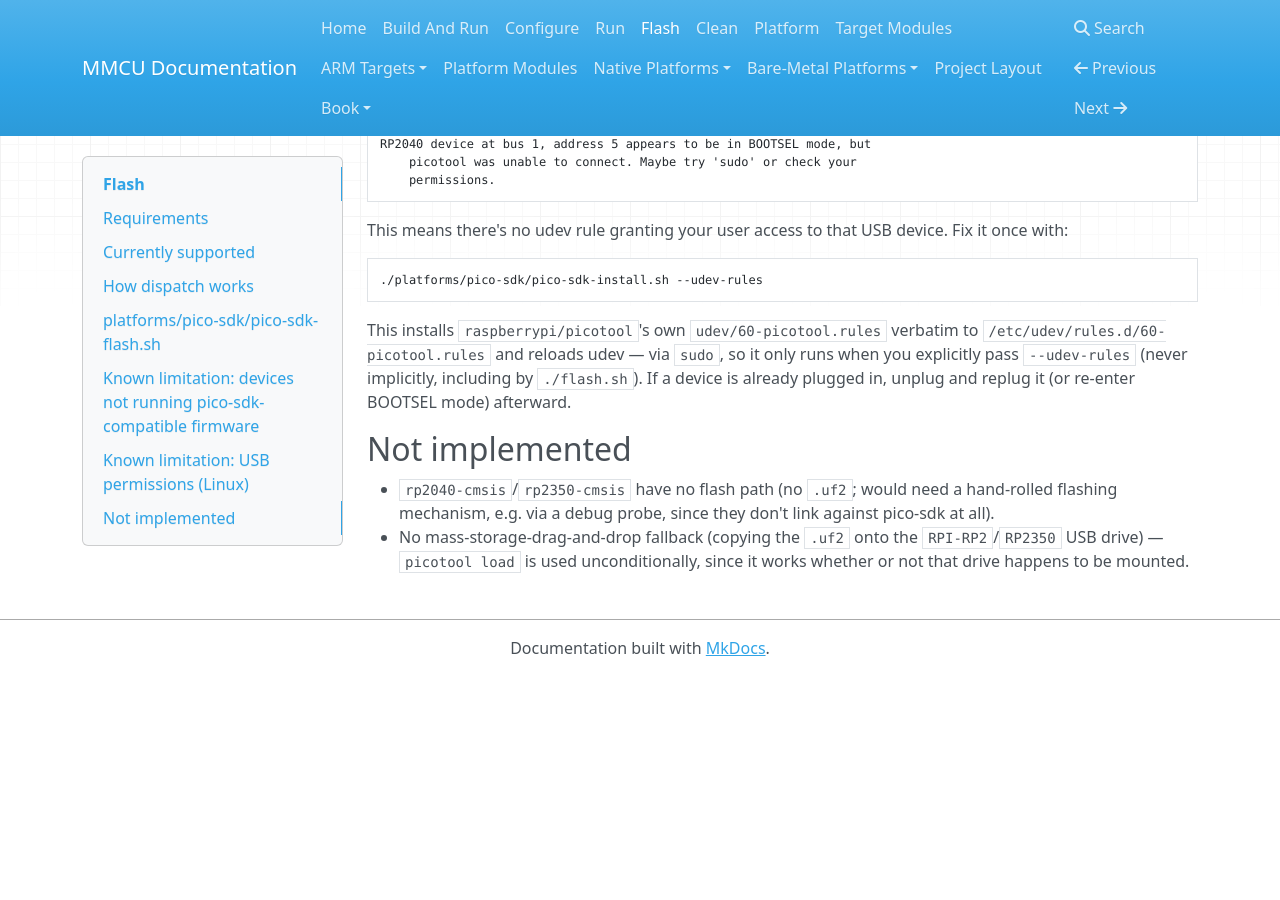
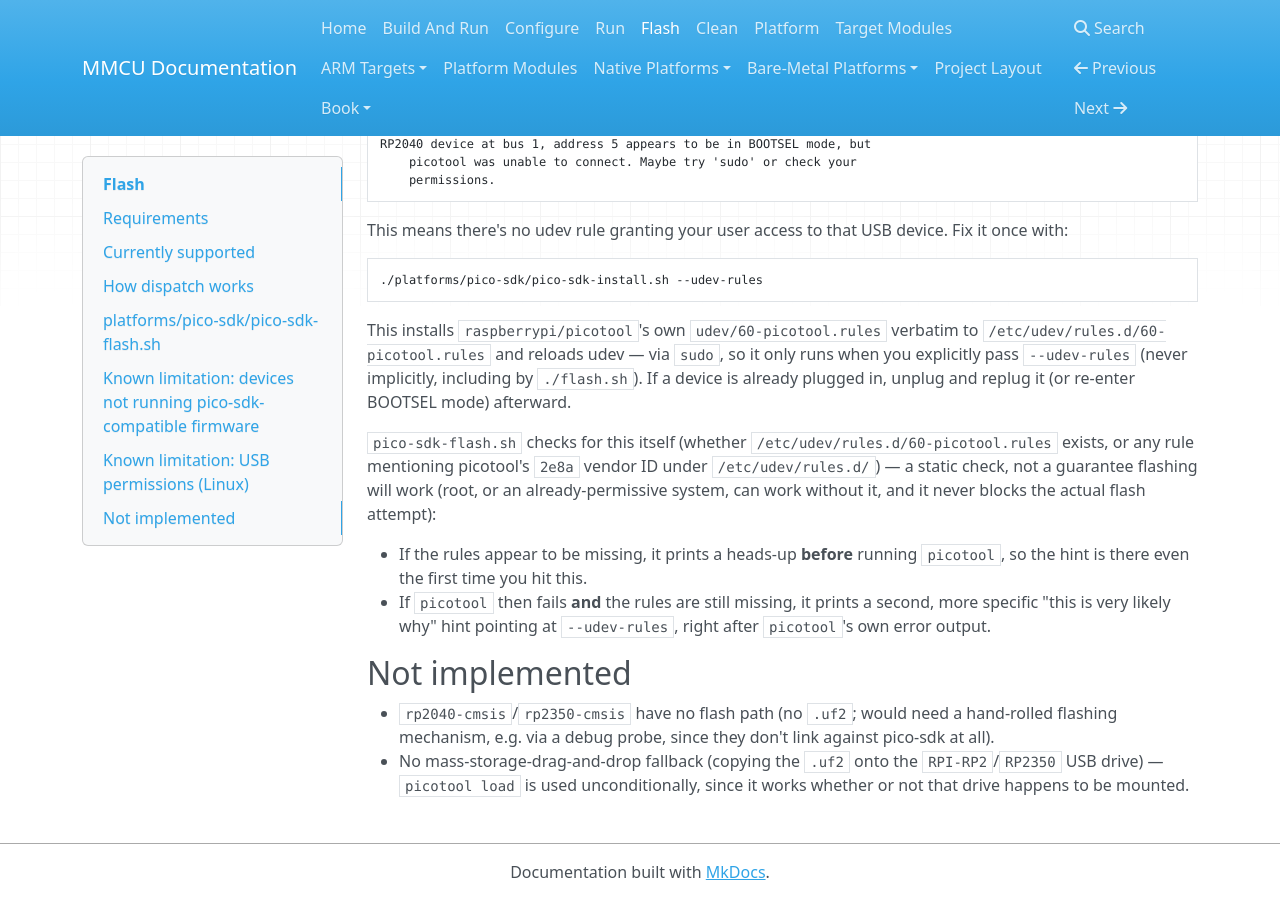
Before and after one commit to 32bitmicroLLC/MMCU, an MkDocs documentation site: the page built from docs/flash.md, in a window 1280 px wide and 900 px high, scrolled down 2103 px. Built offline with MkDocs 1.6.1, drawn with Linux system fonts in a browser that asks for light colours; nearby versions of some CDN libraries; before the commit the page ends 2779 px from its top, so only the background shows below that.

Commit message:
pico-sdk-flash.sh: detect missing picotool udev rules, offer a fix hint
Checks for /etc/udev/rules.d/60-picotool.rules (or any rule mentioning
picotool's 2e8a vendor ID) before running picotool, printing a heads-up if
it looks missing. If picotool then actually fails and the rules are still
missing, prints a second, more specific hint pointing at
'./platforms/pico-sdk/pico-sdk-install.sh --udev-rules' right after
picotool's own error output, rather than leaving the user to search for
the fix themselves. Neither check blocks the actual flash attempt (root,
or an already-permissive system, can work without the rule).

Switched from 'exec picotool ...' to running it normally and propagating
its exit code, since the post-failure hint needs picotool to have already
returned.

Verified against the real attached RP2040 hardware: with no udev rule
installed, the script now correctly shows the upfront note, picotool's own
'unable to connect ... Maybe try sudo' error, and the follow-up fix hint,
while still exiting with picotool's real status code (249). Along the way,
found and fixed an unrelated problem in this session's sandbox (the
picotool binary itself had been corrupted to 0 bytes by an earlier stray
command) by reinstalling it via pico-sdk-install.sh --clean. Documented in
docs/flash.md.

```diff
--- a/docs/flash.md
+++ b/docs/flash.md
@@ -126,6 +126,18 @@ verbatim to `/etc/udev/rules.d/60-picotool.rules` and reloads udev — via
 implicitly, including by `./flash.sh`). If a device is already plugged in,
 unplug and replug it (or re-enter BOOTSEL mode) afterward.
 
+`pico-sdk-flash.sh` checks for this itself (whether
+`/etc/udev/rules.d/60-picotool.rules` exists, or any rule mentioning
+picotool's `2e8a` vendor ID under `/etc/udev/rules.d/`) — a static check, not
+a guarantee flashing will work (root, or an already-permissive system, can
+work without it, and it never blocks the actual flash attempt):
+
+- If the rules appear to be missing, it prints a heads-up **before** running
+  `picotool`, so the hint is there even the first time you hit this.
+- If `picotool` then fails **and** the rules are still missing, it prints a
+  second, more specific "this is very likely why" hint pointing at
+  `--udev-rules`, right after `picotool`'s own error output.
+
 ## Not implemented
 
 - `rp2040-cmsis`/`rp2350-cmsis` have no flash path (no `.uf2`; would need
```
Also changed, not shown: 1 other file.
